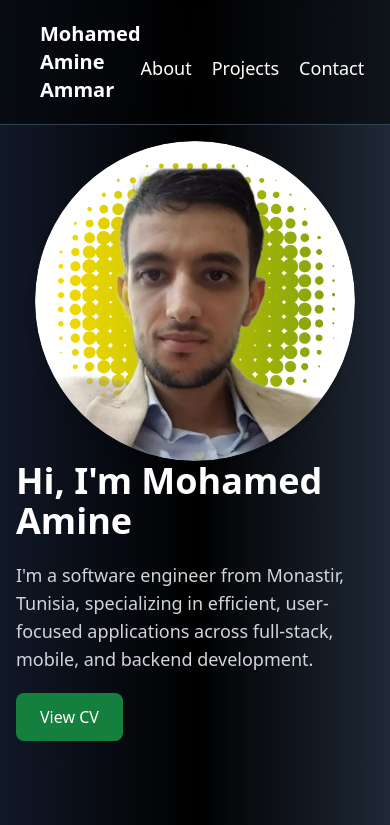
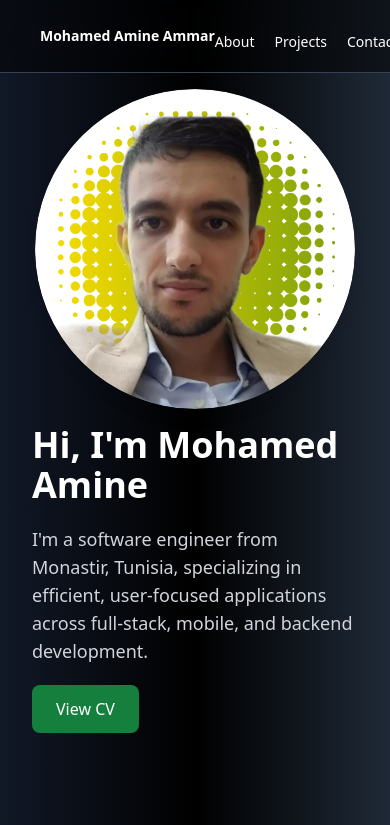
Before and after one commit to aminammar1/My-Portfolio-ReactJS, a React (Vite) app: page / in a window 390 px wide. Shown: the top 825 px of the page. Built offline with nearby package versions, Linux system fonts and the light colour scheme.

Commit message:
Improve header and navbar styles for better responsiveness

```diff
--- a/src/components/Header.jsx
+++ b/src/components/Header.jsx
@@ -12,7 +12,7 @@ export default function Header() {
           alt="Profile Picture"
         />
       </div>
-      <div className=" flex flex-col  items-start gap-5 justify-center">
+      <div className="  p-4 flex flex-col  items-start gap-5 justify-center">
         <h1 className="text-4xl md:text-5xl font-extrabold">
           Hi, I&apos;m Mohamed Amine
         </h1>
--- a/src/components/Navbar.jsx
+++ b/src/components/Navbar.jsx
@@ -4,17 +4,29 @@
 export default function Navbar() {
   return (
     <nav className="bg-black/50 backdrop-blur-md text-white border-b border-gray-700 flex justify-between items-center p-5 px-10">
-      <a href="/" className="text-xl font-extrabold">
+      <a
+        href="/"
+        className="text-sm md:text-lg lg:text-xl font-extrabold whitespace-nowrap"
+      >
         Mohamed Amine Ammar
       </a>
       <ul className="flex  lg:flex-row sm:flex-row justify-between items-center gap-5 lg:gap-10 mt-3 lg:mt-0">
-        <a href="#about" className="text-lg hover:text-green-500 transition">
+        <a
+          href="#about"
+          className="text-sm md:text-lg hover:text-green-500 transition"
+        >
           About
         </a>
-        <a href="#projects" className="text-lg hover:text-green-500 transition">
+        <a
+          href="#projects"
+          className="text-sm md:text-lg hover:text-green-500 transition"
+        >
           Projects
         </a>
-        <a href="#contact" className="text-lg hover:text-green-500 transition">
+        <a
+          href="#contact"
+          className="text-sm md:text-lg hover:text-green-500 transition"
+        >
           Contact
         </a>
       </ul>
```
Also changed, not shown: 4 other files (tests, documents, lock files or other folders).
